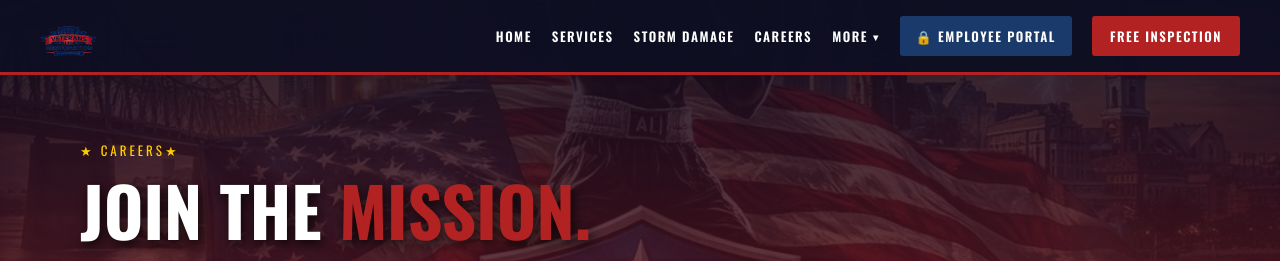
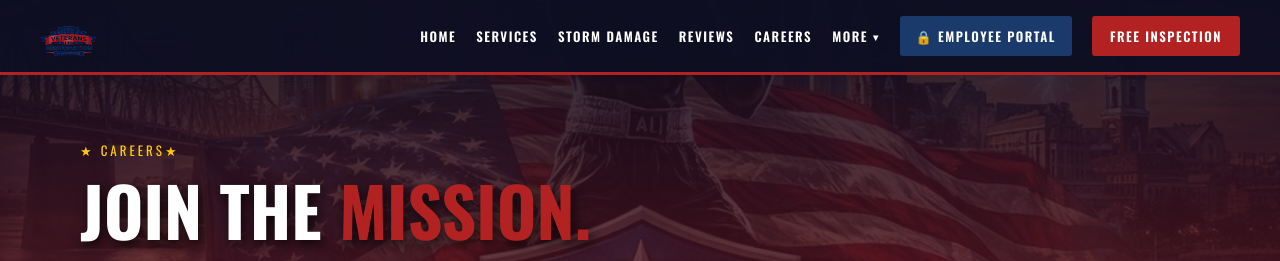
Before and after one commit to wmiller1022/roofwithveterans.com, a Jekyll site: the page built from careers.html, in a window 1280 px wide. Shown: the top 261 px of the page. Built offline with Jekyll 4.4.1, drawn with Linux system fonts in a browser that asks for light colours.

Commit message:
Update navigation links for reviews section
Add Reviews to nav above Careers

```diff
--- a/_includes/nav.html
+++ b/_includes/nav.html
@@ -207,6 +207,7 @@
     <li><a href="/">Home</a></li>
     <li><a href="/services">Services</a></li>
     <li><a href="/storm-damage">Storm Damage</a></li>
+    <li><a href="/reviews">Reviews</a></li>
     <li><a href="/careers">Careers</a></li>
     <li>
       <button class="nav-more-btn" id="more-btn" aria-expanded="false" aria-haspopup="true">
@@ -216,7 +217,7 @@
         <a href="/meet-the-team">Meet the Team</a>
         <a href="/gallery">Gallery</a>
         <a href="/blog">Blog</a>
-        <a href="/review">Leave a Review</a>
+        <a href="/reviews#leave-review">Leave a Review</a>
       </div>
     </li>
     <li><a href="/employee-portal" class="nav-portal">🔒 Employee Portal</a></li>
@@ -236,7 +237,8 @@
     <li><a href="/meet-the-team">Meet the Team</a></li>
     <li><a href="/gallery">Gallery</a></li>
     <li><a href="/blog">Blog</a></li>
-    <li><a href="/review">Leave a Review</a></li>
+    <li><a href="/reviews">Reviews</a></li>
+    <li><a href="/reviews#leave-review">Leave a Review</a></li>
     <li><a href="/careers">★ Careers — We're Hiring!</a></li>
     <li><a href="/employee-portal" class="mobile-portal-link">🔒 Employee Portal</a></li>
     <li><a href="/contact">★ Free Inspection</a></li>
```
